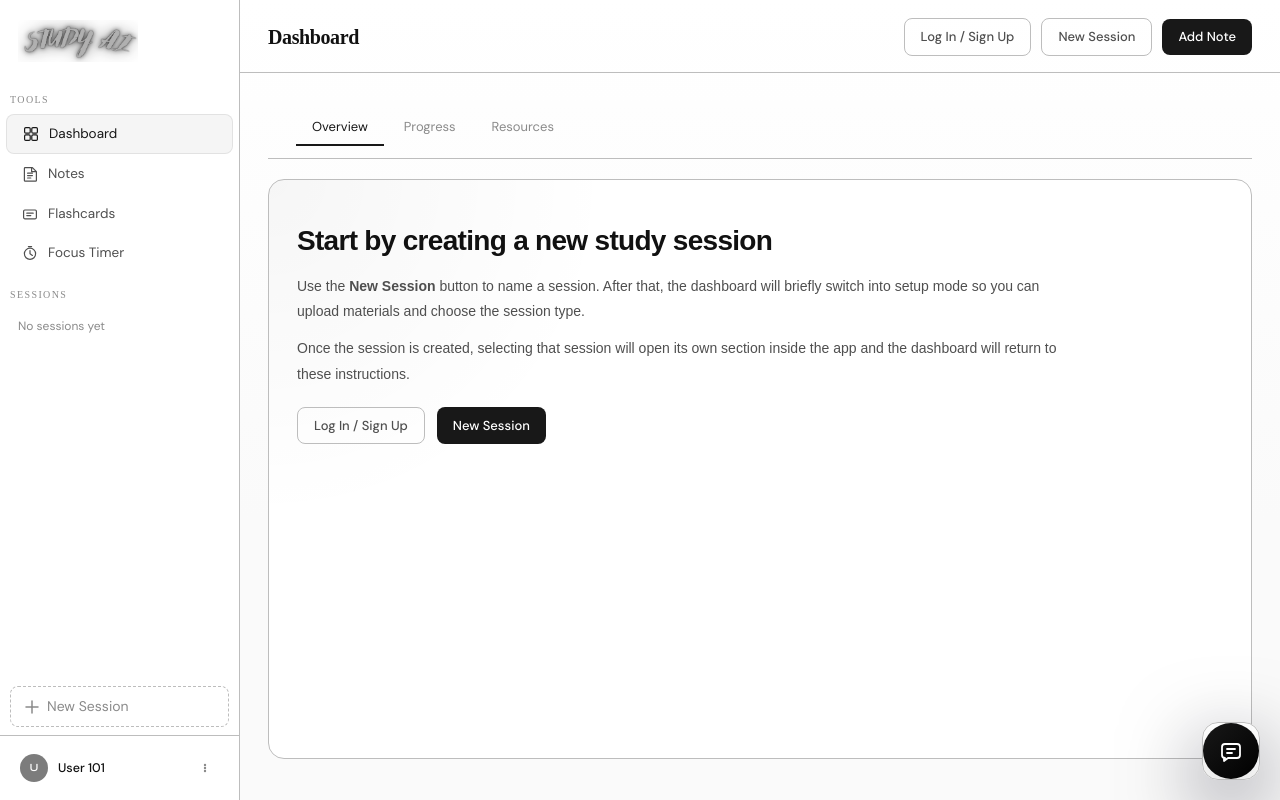
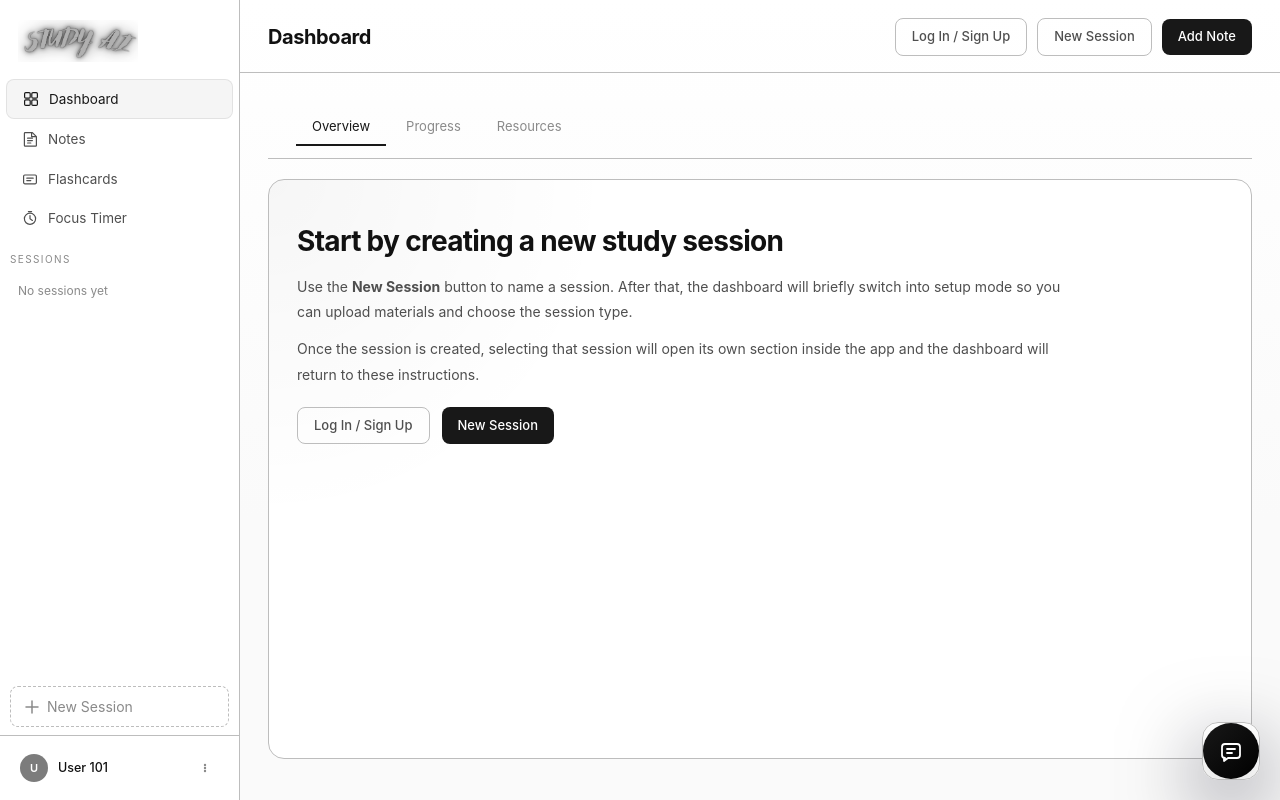
Before and after one commit to TresorBitangimana/AI-Study-Assistant, a React (Vite) app in the folder Frontend/: page / in a window 1280 px wide. Built offline with nearby package versions, Linux system fonts and the light colour scheme.

Commit message:
changed font

```diff
--- a/Frontend/src/App.css
+++ b/Frontend/src/App.css
@@ -1,4 +1,3 @@
-@import url("https://fonts.googleapis.com/css2?family=IBM+Plex+Mono:wght@400;500&family=Syne:wght@400;500;600;700&family=DM+Sans:wght@300;400;500;700&display=swap");
 @import "tailwindcss";
 
 :root {
@@ -52,10 +51,19 @@
 }
 
 @layer base {
+    html,
     body {
         background: var(--bg);
         color: var(--text);
-        font-family: "DM Sans", sans-serif;
+        font-family: "Inter", -apple-system, BlinkMacSystemFont, "Segoe UI", sans-serif;
+    }
+
+    button,
+    input,
+    textarea,
+    select,
+    option {
+        font-family: inherit;
     }
 
     button {
@@ -113,7 +121,7 @@
     }
 
     .section-label {
-        @apply font-['Times_New_Roman'] text-[10px] uppercase tracking-[1.4px];
+        @apply text-[10px] uppercase tracking-[1.4px];
         color: var(--text-faint);
     }
 
@@ -275,7 +283,7 @@
     }
 
     .avatar-pill {
-        @apply flex h-7 w-7 shrink-0 items-center justify-center rounded-full font-['Syne'] text-[11px] font-semibold text-white;
+        @apply flex h-7 w-7 shrink-0 items-center justify-center rounded-full text-[11px] font-semibold text-white;
         background: var(--purple);
     }
 
@@ -289,7 +297,7 @@
     }
 
     .app-title {
-        @apply font-['time-new-roman'] text-xl font-bold tracking-[-0.4px];
+        @apply text-xl font-bold tracking-[-0.4px];
         color: var(--text);
     }
 
@@ -345,7 +353,7 @@
     }
 
     .session-modal-title {
-        @apply mt-2 font-['Syne'] text-[26px] font-bold tracking-[-0.6px];
+        @apply mt-2 text-[26px] font-bold tracking-[-0.6px];
         color: var(--text);
     }
 
@@ -393,7 +401,7 @@
     }
 
     .user-account-name {
-        @apply font-['Syne'] text-[22px] font-semibold;
+        @apply text-[22px] font-semibold;
         color: var(--text);
     }
 
@@ -441,13 +449,11 @@
 
     .dashboard-instructions-title {
         @apply mt-3 text-[28px] font-bold tracking-[-0.7px];
-        font-family: sans-serif;
         color: var(--text);
     }
 
     .dashboard-instructions-copy {
         @apply mt-3 max-w-3xl text-sm leading-[1.8];
-        font-family: sans-serif;
         color: var(--text-dim);
     }
     .dashboard-instructions-actions {
@@ -488,7 +494,7 @@
     }
 
     .session-type-card-title {
-        @apply mt-2 font-['Syne'] text-[18px] font-semibold tracking-[-0.3px];
+        @apply mt-2 text-[18px] font-semibold tracking-[-0.3px];
         color: var(--text);
     }
 
@@ -539,7 +545,7 @@
     }
 
     .btn-toolbar {
-        @apply rounded-[5px] px-[9px] py-[5px] font-['IBM_Plex_Mono'] text-xs transition;
+        @apply rounded-[5px] px-[9px] py-[5px] text-xs transition;
         color: var(--text-faint);
     }
 
@@ -549,7 +555,7 @@
     }
 
     .btn-toolbar-accent {
-        @apply ml-auto rounded-[5px] border px-[10px] py-1 font-['IBM_Plex_Mono'] text-[11px] transition;
+        @apply ml-auto rounded-[5px] border px-[10px] py-1 text-[11px] transition;
         border-color: var(--success-border);
         color: var(--accent);
     }
@@ -589,7 +595,7 @@
     }
 
     .notes-empty-title {
-        @apply mt-3 font-['Syne'] text-[28px] font-bold leading-tight;
+        @apply mt-3 text-[28px] font-bold leading-tight;
         color: var(--text);
     }
 
@@ -638,7 +644,7 @@
     }
 
     .notes-list-header {
-        @apply justify-between px-[14px] py-3 font-['IBM_Plex_Mono'] text-xs tracking-[0.5px];
+        @apply justify-between px-[14px] py-3 text-xs tracking-[0.5px];
         color: var(--text-faint);
     }
 
@@ -667,7 +673,7 @@
     }
 
     .note-meta {
-        @apply font-['IBM_Plex_Mono'] text-[10px];
+        @apply text-[10px];
         color: var(--text-faint);
     }
 
@@ -723,7 +729,7 @@
     }
 
     .note-title-input {
-        @apply mb-4 w-full border-0 bg-transparent p-0 font-['Syne'] text-[22px] font-bold leading-[1.3] outline-none;
+        @apply mb-4 w-full border-0 bg-transparent p-0 text-[22px] font-bold leading-[1.3] outline-none;
         color: var(--text);
     }
 
@@ -785,7 +791,7 @@
     }
 
     .flashcard-label {
-        @apply mb-5 font-['IBM_Plex_Mono'] text-[10px] uppercase tracking-[2.3px];
+        @apply mb-5 text-[10px] uppercase tracking-[2.3px];
         color: var(--text-faint);
     }
 
@@ -795,7 +801,6 @@
 
     .flashcard-text {
         @apply text-[24px] leading-[1.35] sm:text-[29px];
-        font-family: "Times New Roman", Times, serif;
         font-weight: 700;
         color: var(--text);
     }
@@ -805,7 +810,7 @@
     }
 
     .flashcard-hint {
-        @apply mt-5 font-['IBM_Plex_Mono'] text-[13px];
+        @apply mt-5 text-[13px];
         color: var(--text-faint);
     }
 
@@ -826,7 +831,7 @@
     }
 
     .flashcard-progress {
-        @apply min-w-[78px] text-center font-['IBM_Plex_Mono'] text-[15px];
+        @apply min-w-[78px] text-center text-[15px];
         color: var(--text-faint);
     }
 
@@ -857,7 +862,7 @@
     }
 
     .timer-display {
-        @apply font-['IBM_Plex_Mono'] text-[56px] leading-none tracking-[-2px] sm:text-[72px];
+        @apply text-[56px] leading-none tracking-[-2px] sm:text-[72px];
     }
 
     .timer-display-focus {
@@ -932,12 +937,12 @@
     }
 
     .dashboard-card-label {
-        @apply font-['IBM_Plex_Mono'] text-[10px] uppercase tracking-[1.4px];
+        @apply text-[10px] uppercase tracking-[1.4px];
         color: var(--text-faint);
     }
 
     .dashboard-card-value {
-        @apply mt-3 font-['Syne'] text-[24px] font-semibold leading-[1.25];
+        @apply mt-3 text-[24px] font-semibold leading-[1.25];
         color: var(--text);
     }
 
@@ -982,7 +987,7 @@
     }
 
     .document-upload-title {
-        @apply font-['Syne'] text-[22px] font-semibold;
+        @apply text-[22px] font-semibold;
         color: var(--text);
     }
 
@@ -1023,7 +1028,7 @@
     }
 
     .document-upload-meta {
-        @apply mt-1 font-['IBM_Plex_Mono'] text-[10px];
+        @apply mt-1 text-[10px];
         color: var(--text-faint);
     }
 
@@ -1050,7 +1055,7 @@
     }
 
     .chat-chip {
-        @apply flex h-[30px] w-[30px] shrink-0 items-center justify-center rounded-[8px] font-['Syne'] text-sm text-white shadow-[0_12px_24px_rgba(0,0,0,0.1)];
+        @apply flex h-[30px] w-[30px] shrink-0 items-center justify-center rounded-[8px] text-sm text-white shadow-[0_12px_24px_rgba(0,0,0,0.1)];
         background: var(--accent);
     }
 
@@ -1148,7 +1153,7 @@
     }
 
     .session-content-type {
-        @apply inline-flex rounded-full border px-4 py-2 font-['IBM_Plex_Mono'] text-xs uppercase tracking-[1.5px];
+        @apply inline-flex rounded-full border px-4 py-2 text-xs uppercase tracking-[1.5px];
         border-color: var(--accent-border);
         color: var(--accent);
         background: var(--accent-glow);
--- a/Frontend/src/Chart.jsx
+++ b/Frontend/src/Chart.jsx
@@ -99,7 +99,7 @@ function Chart() {
                     <div className="chat-header">
                         <div className="chat-chip">✦</div>
                         <div className="flex-1">
-                            <div className="font-['Syne'] text-[13.5px] font-semibold text-(--text)">
+                            <div className="text-[13.5px] font-semibold text-(--text)">
                                 StudyAI Assistant
                             </div>
                         </div>
@@ -153,7 +153,7 @@ function Chart() {
                                         >
                                             {message.text}
                                         </div>
-                                        <div className="mt-1 font-['IBM_Plex_Mono'] text-[10px] text-(--text-faint)">
+                                        <div className="mt-1 text-[10px] text-(--text-faint)">
                                             {message.time}
                                         </div>
                                     </div>
--- a/Frontend/src/Navation.jsx
+++ b/Frontend/src/Navation.jsx
@@ -117,7 +117,7 @@ function Navation({
                     <span className="flex-1 overflow-hidden text-ellipsis whitespace-nowrap">
                         {session.name}
                     </span>
-                    <span className="font-['IBM_Plex_Mono'] text-[10px] text-(--text-faint)">
+                    <span className="text-[10px] text-(--text-faint)">
                         {session.time}
                     </span>
                 </button>
@@ -168,10 +168,6 @@ function Navation({
         <aside className="sidebar-shell">
             <div className="flex items-center justify-center gap-2.5 px-2 py-5 lg:justify-start lg:px-4.5 lg:pb-4 lg:pt-5">
                 <img alt="StudyAI" className="brand-logo" src={activeLogo} />
-            </div>
-
-            <div className="section-label px-2.5 pb-1.5 pt-3.5 sidebar-mobile-hide">
-                Tools
             </div>
 
             <nav>
```
